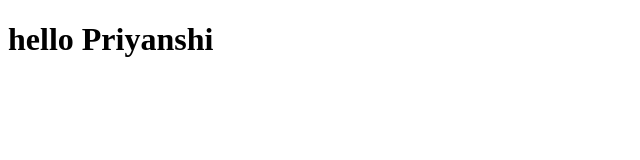
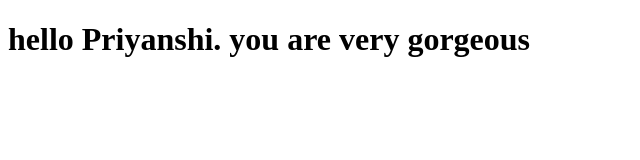
Before and after one commit to Priyanshisingh28/cousera-test, a plain HTML site: page site/index.html in a window 1280 px wide. Shown: the whole page, without its empty margins (0-640 px from the left). Drawn offline with Linux system fonts and the light colour scheme.

Commit message:
new learning

```diff
--- a/site/index.html
+++ b/site/index.html
@@ -4,6 +4,6 @@
 	<title>hello priyanshi</title>
 </head>
 <body>
-<h1>hello Priyanshi</h1>
+<h1>hello Priyanshi. you are very gorgeous</h1>
 </body>
 </html>
```
